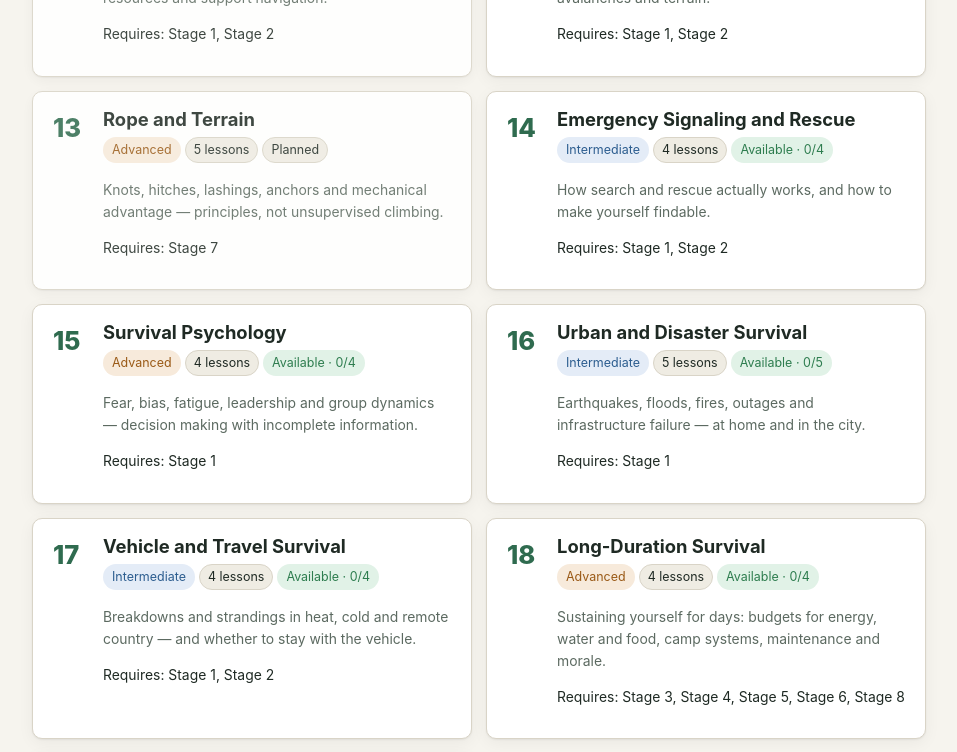
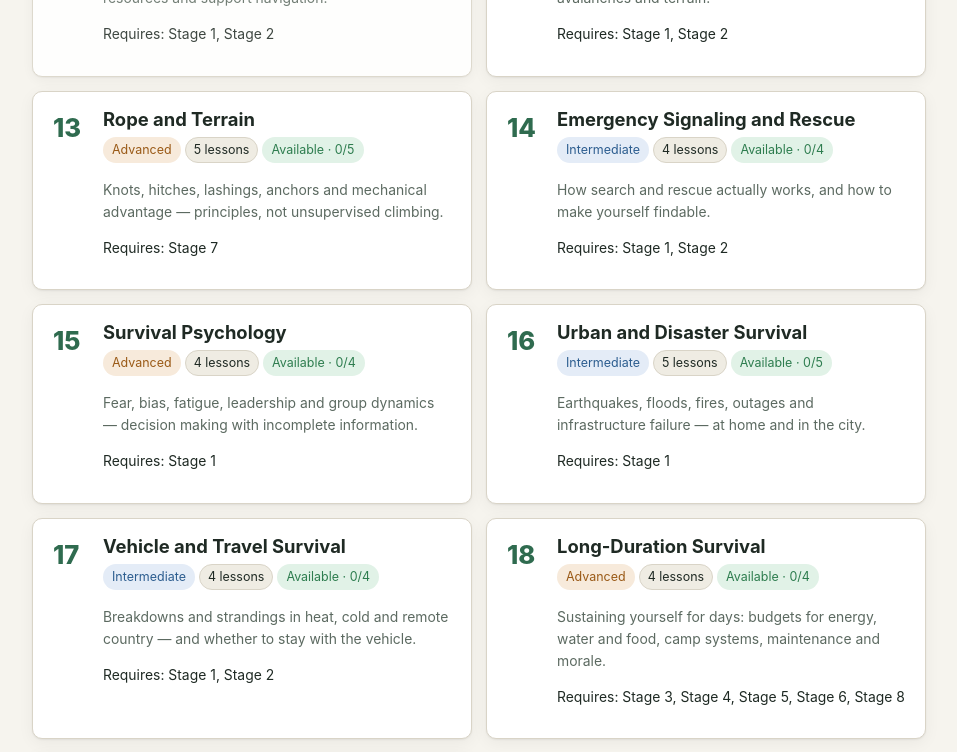
Before and after one commit to tal-giladi/survival-course, a React (Vite) app in the folder app/: page /#/map in a window 1280 px wide. Shown: the part 2100-2852 px from the top of the page, without its empty margins (306-1263 px from the left). Built offline with nearby package versions, Linux system fonts and the light colour scheme.

Commit message:
Publish Stage 13
Co-Authored-By: Claude Opus 5.5 <noreply@anthropic.com>

```diff
--- a/app/src/content/curriculum.ts
+++ b/app/src/content/curriculum.ts
@@ -265,7 +265,7 @@ export const stages: Stage[] = [
     level: 'advanced',
     summary: 'Knots, hitches, lashings, anchors and mechanical advantage — principles, not unsupervised climbing.',
     requires: [7],
-    status: 'planned',
+    status: 'available',
     environments: ['mountain', 'forest'],
     simulations: ['mechanical-advantage'],
     outline: [
```
